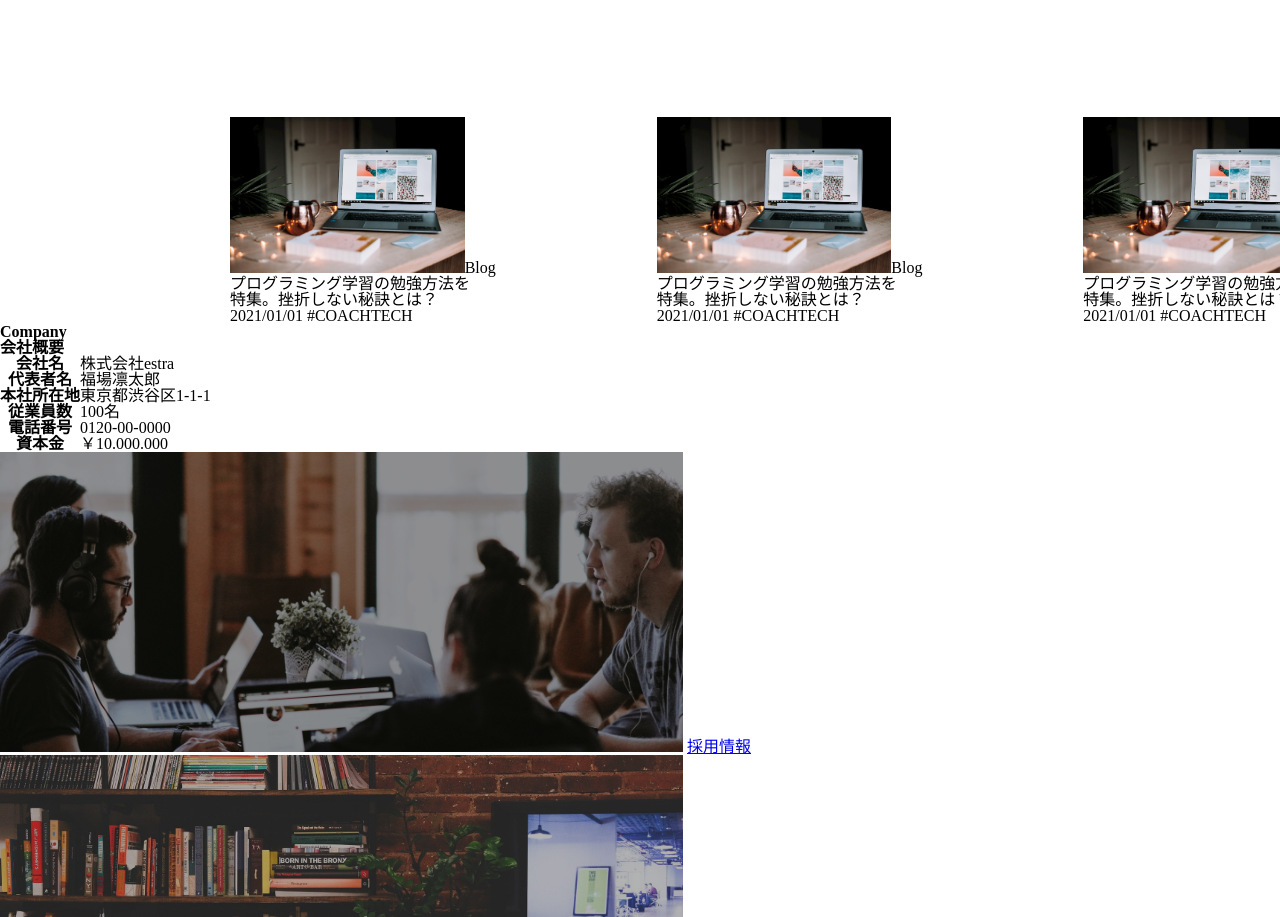
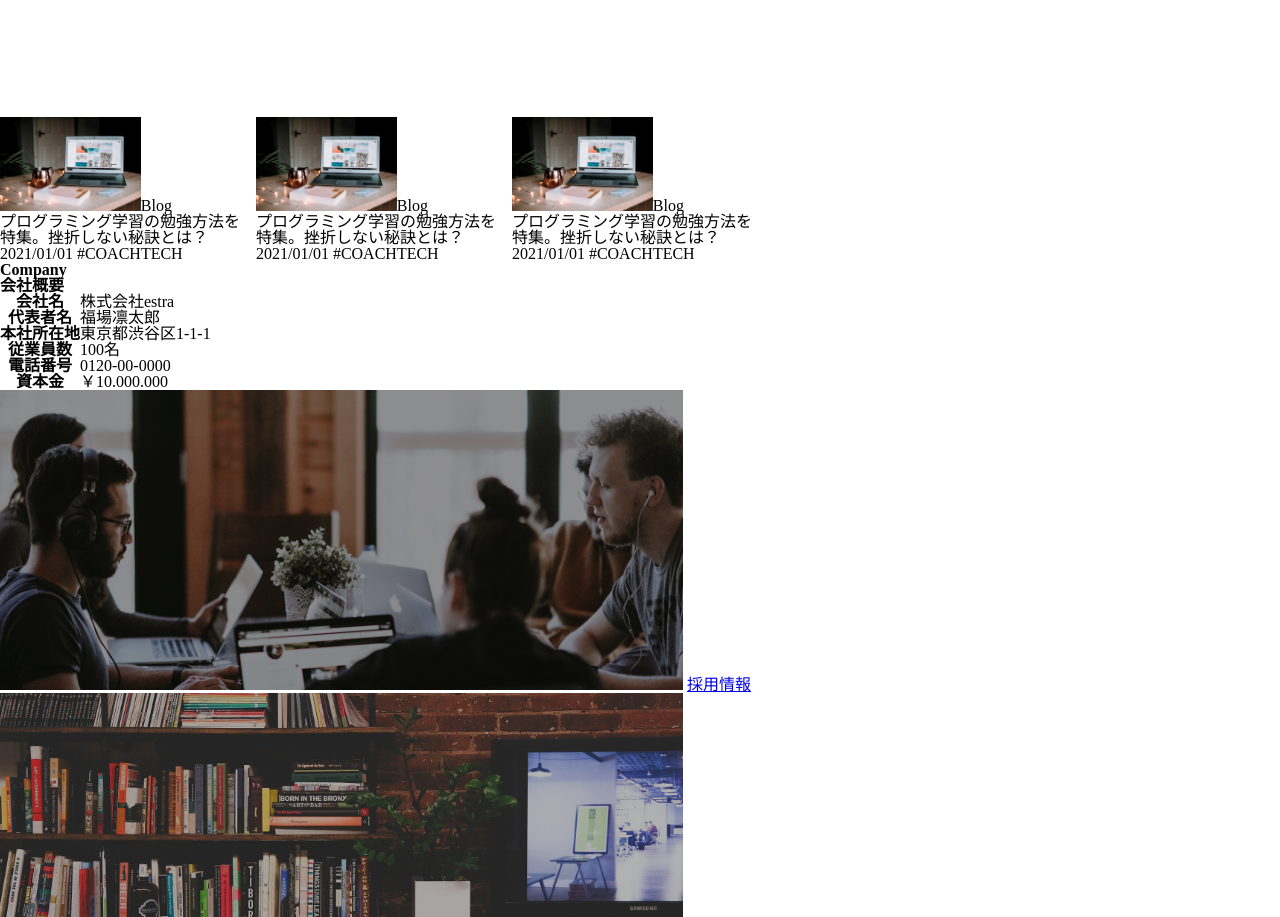
Before and after one commit to ootaketakanori/lp-test, a plain HTML site: page html-css/index.html in a window 1280 px wide. Shown: the part 3090-4007 px from the top of the page. Drawn offline with Linux system fonts and the light colour scheme; a web font is replaced by a local one.

Commit message:
card:div

```diff
--- a/html-css/css/style.css
+++ b/html-css/css/style.css
@@ -256,13 +256,15 @@ font-size: 25px;
 .wrap {
     width: 100%;
     display: flex;
-        justify-content: center;
-        padding-left: 230px;
-        padding-right: 200px;
+    margin: auto 0;
+
 }
 .card {
-    width: 90%;
+    width: 20%;
+
 }
+
+
 .img-wrap__card {
     width: 55%;
 }
```
Also changed, not shown: html-css/index.html (+1 -1 lines).
